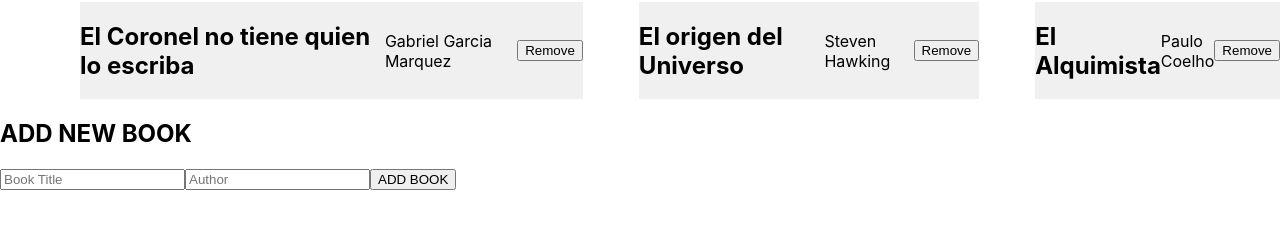
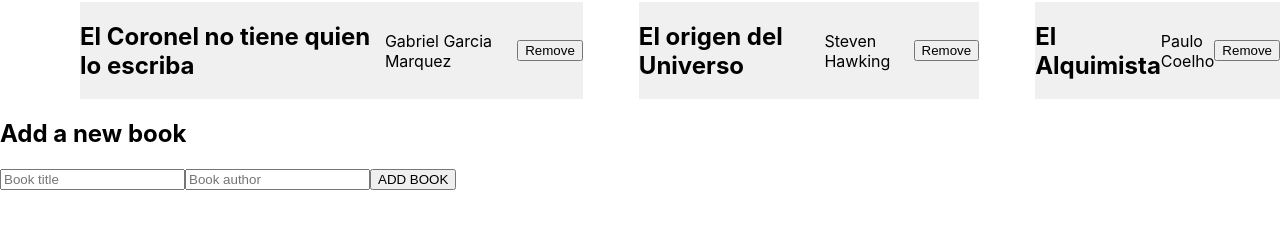
Before and after one commit to OsvaldoBC/bookstore-ob, a React (Create React App) app: page / in a window 1280 px wide. Shown: the part 302-530 px from the top of the page. Built offline with nearby package versions, Linux system fonts and the light colour scheme.

Commit message:
Add feature to ADD new book

```diff
--- a/package.json
+++ b/package.json
@@ -13,6 +13,7 @@
     "react-router-dom": "^6.7.0",
     "react-scripts": "5.0.1",
     "redux": "^4.2.0",
+    "uuid": "^9.0.0",
     "web-vitals": "^2.1.4"
   },
   "scripts": {
--- a/src/components/BookForm.js
+++ b/src/components/BookForm.js
@@ -1,14 +1,43 @@
-import React from 'react';
+import React, { useState } from 'react';
+import { useDispatch } from 'react-redux';
+import { v4 as uuidv4 } from 'uuid';
+import { addBook } from '../redux/books/books';
 
-const BookForm = () => (
-  <form>
-    <h2>ADD NEW BOOK</h2>
-    <div className="form-container">
-      <input type="text" className="title" name="title" placeholder="Book Title" />
-      <input type="text" className="author" name="author" placeholder="Author" />
-      <button type="submit">ADD BOOK</button>
-    </div>
-  </form>
-);
+const initialState = {
+  id: null,
+  title: '',
+  author: '',
+};
+
+  const BookForm = () => {
+    const [newBook, setNewBook] = useState(initialState);
+    const dispatch = useDispatch();
+
+    const handleChange = (e) => {
+      setNewBook({
+        ...newBook,
+        [e.target.name]: e.target.value,
+        id: uuidv4(),
+      });
+    };
+
+    const handleSubmit = (e) => {
+      e.preventDefault();
+      dispatch(addBook(newBook));
+      console.log(newBook);
+      e.target.reset();
+    };
+
+    return (
+      <div>
+        <h2>Add a new book</h2>
+        <form onSubmit={handleSubmit}>
+          <input type="text" name="title" onChange={handleChange} placeholder="Book title" />
+          <input type="text" name="author" onChange={handleChange} placeholder="Book author" />
+          <button type="submit">ADD BOOK</button>
+        </form>
+      </div>
+    );
+  };
 
 export default BookForm;
--- a/src/redux/books/books.js
+++ b/src/redux/books/books.js
@@ -18,13 +18,17 @@
   }
 };
 
-const addBook = () => ({
+const addBook = (payload) => ({
   type: ADD_BOOK,
+  payload,
 });
 
-const removeBook = () => ({
+
+const removeBook = (payload) => ({
   type: REMOVE_BOOK,
+  payload,
 });
+
 
 export { addBook, removeBook };
 export default booksReducer;
```
Also changed, not shown: 1 other file (tests, documents, lock files or other folders).
